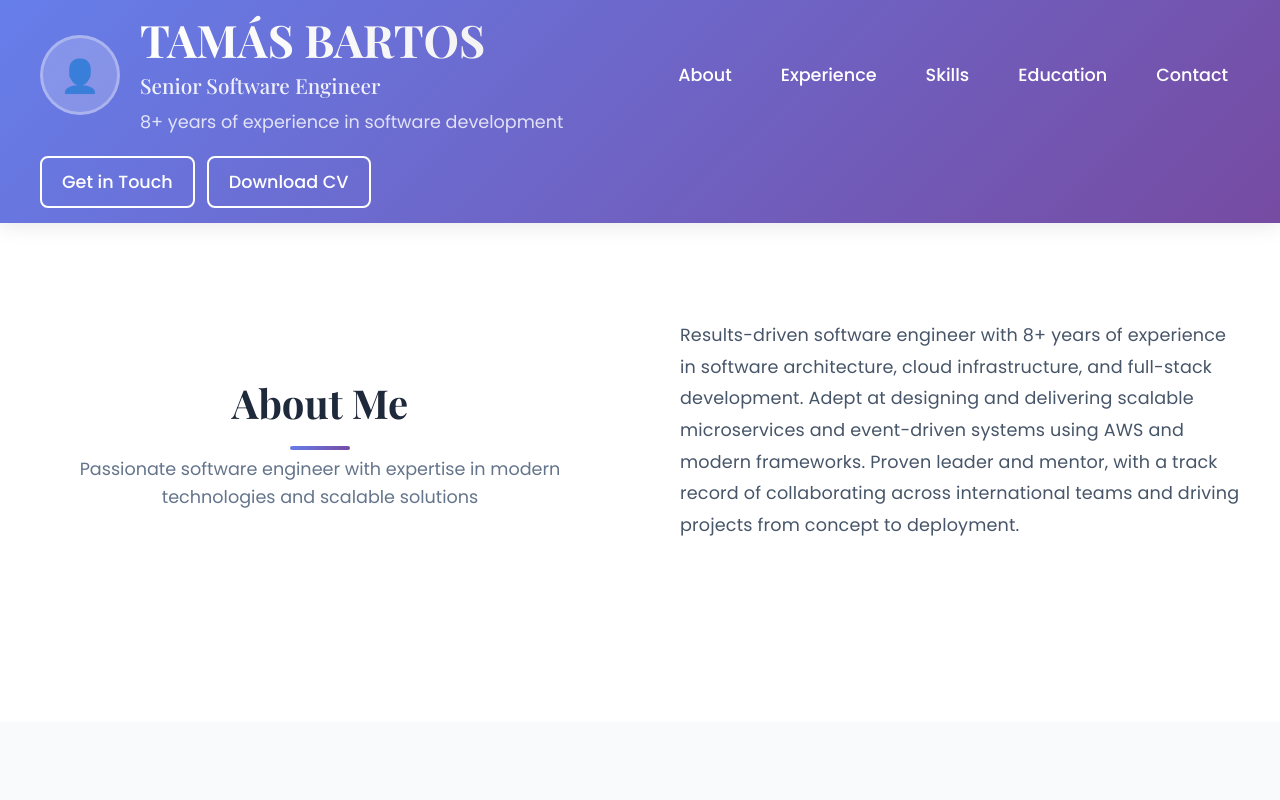
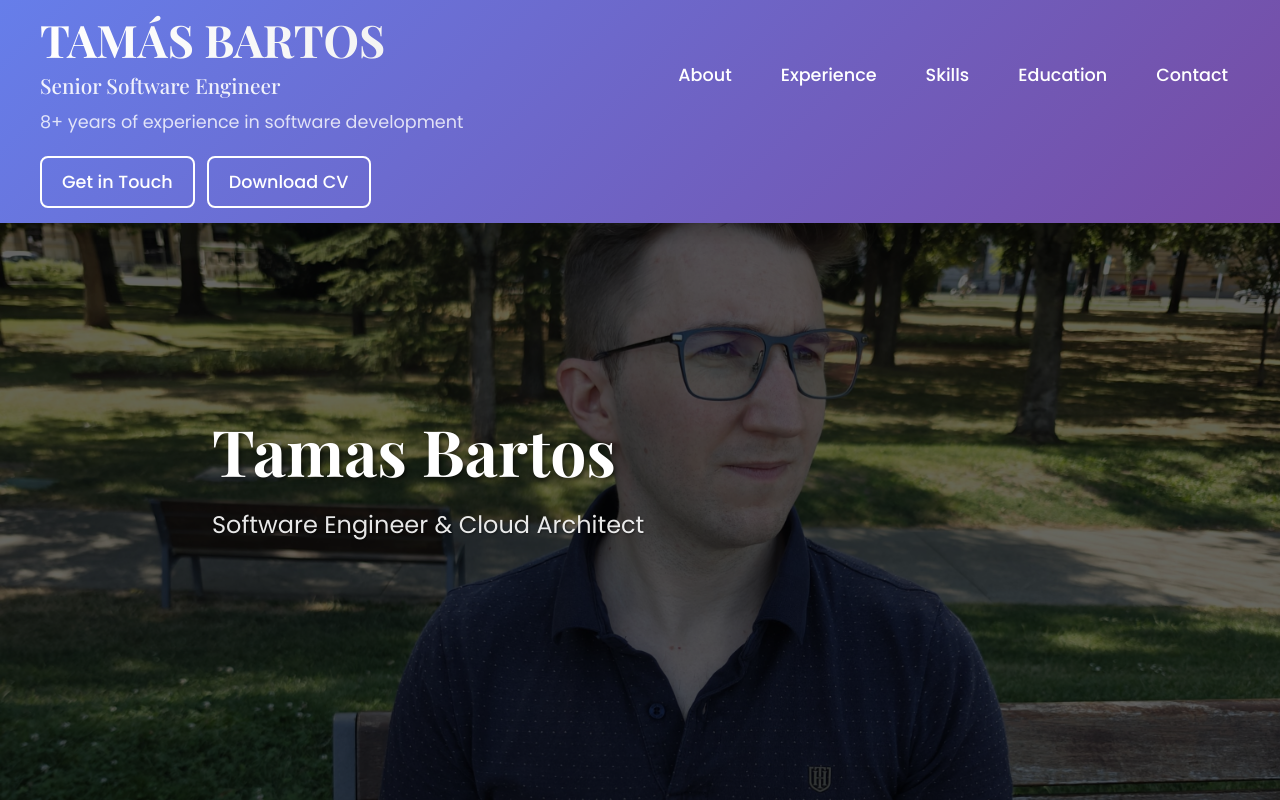
Before and after one commit to battact/cv, a React (Vite) app: page / in a window 1280 px wide. Shown: the top 800 px of the page. Built offline with nearby package versions, Linux system fonts and the light colour scheme.

Commit message:
* add image section

```diff
--- a/src/App.css
+++ b/src/App.css
@@ -155,6 +155,68 @@ html {
   align-items: center;
 }
 
+/* Hero Section */
+.hero-section {
+  position: relative;
+  height: 100vh;
+  display: flex;
+  align-items: center;
+  justify-content: flex-start;
+  overflow: hidden;
+}
+
+.hero-background {
+  position: absolute;
+  top: 0;
+  left: 0;
+  width: 100%;
+  height: 100%;
+  z-index: 1;
+}
+
+.hero-image {
+  width: 100%;
+  height: 100%;
+  object-fit: cover;
+  object-position: center top;
+}
+
+.hero-overlay {
+  position: absolute;
+  top: 0;
+  left: 0;
+  width: 100%;
+  height: 100%;
+  background: rgba(0, 0, 0, 0.6);
+  z-index: 2;
+}
+
+.hero-content {
+  position: relative;
+  z-index: 3;
+  text-align: left;
+  color: white;
+  max-width: 800px;
+  padding: 0 20px;
+  margin-left: 15%;
+}
+
+.hero-title {
+  font-family: 'Playfair Display', serif;
+  font-size: 4rem;
+  font-weight: 700;
+  margin-bottom: 20px;
+  text-shadow: 2px 2px 4px rgba(0, 0, 0, 0.5);
+}
+
+.hero-subtitle {
+  font-family: 'Poppins', sans-serif;
+  font-size: 1.5rem;
+  font-weight: 400;
+  opacity: 0.9;
+  text-shadow: 1px 1px 2px rgba(0, 0, 0, 0.5);
+}
+
 /* Buttons */
 .btn {
   font-family: 'Poppins', sans-serif;
@@ -292,6 +354,10 @@ html {
 }
 
 /* About section */
+#about .section-content {
+  direction: ltr;
+}
+
 .about-content {
   max-width: 100%;
   margin: 0 auto;
@@ -1144,6 +1210,14 @@ html {
 }
 
 @media (max-width: 768px) {
+  .hero-title {
+    font-size: 3rem;
+  }
+
+  .hero-subtitle {
+    font-size: 1.3rem;
+  }
+
   .header-text .name {
     font-size: 1.8rem;
   }
@@ -1223,6 +1297,14 @@ html {
 }
 
 @media (max-width: 480px) {
+  .hero-title {
+    font-size: 2.5rem;
+  }
+
+  .hero-subtitle {
+    font-size: 1.1rem;
+  }
+
   .container {
     padding: 0 15px;
   }
--- a/src/App.tsx
+++ b/src/App.tsx
@@ -1,6 +1,7 @@
 import React from 'react'
 import './App.css'
 import Header from './components/Header'
+import Hero from './components/Hero'
 import About from './components/About'
 import Experience from './components/Experience'
 import Skills from './components/Skills'
@@ -13,6 +14,7 @@ const App: React.FC = () => {
     <div className="app">
       <Header />
       <main className="main-content">
+        <Hero />
         <About />
         <Experience />
         <Skills />
--- a/src/components/Header.tsx
+++ b/src/components/Header.tsx
@@ -6,9 +6,6 @@ const Header: React.FC = () => {
       <div className="container">
         <div className="header-content">
           <div className="header-profile">
-            <div className="profile-picture">
-              {/* Profile picture will go here */}
-            </div>
             <div className="header-text">
               <h1 className="name">TAMÁS BARTOS</h1>
               <h2 className="title">Senior Software Engineer</h2>
--- /dev/null
+++ b/src/components/Hero.tsx
@@ -0,0 +1,24 @@
+import React from 'react'
+
+const Hero: React.FC = () => {
+  return (
+    <section id="hero" className="hero-section">
+      <div className="hero-background">
+        <img
+          src="/tamasbartos.jpg"
+          alt="Tamas Bartos"
+          className="hero-image"
+        />
+        <div className="hero-overlay"></div>
+      </div>
+      <div className="hero-content">
+        <div className="hero-text">
+          <h1 className="hero-title">Tamas Bartos</h1>
+          <p className="hero-subtitle">Software Engineer & Cloud Architect</p>
+        </div>
+      </div>
+    </section>
+  )
+}
+
+export default Hero
```
